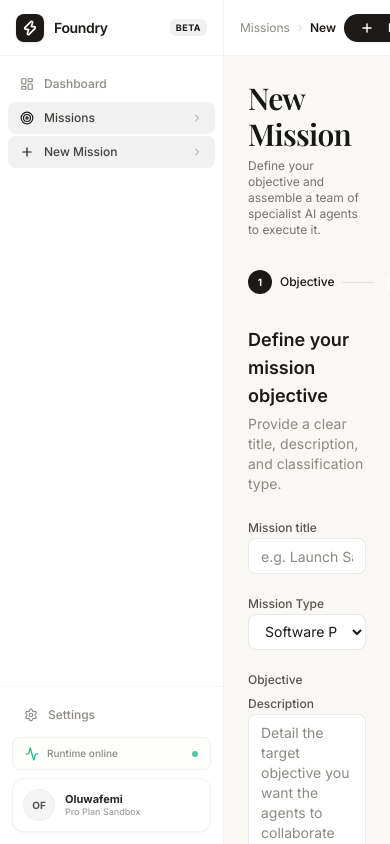
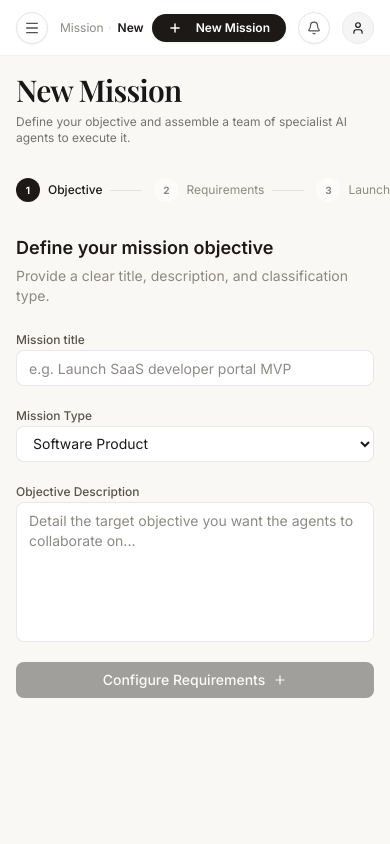
Before and after one commit to o1-spec/foundry, a Next.js app: page /missions/new in a window 390 px wide. Built offline with nearby package versions, Linux system fonts and the light colour scheme; a web font is replaced by a local one.

Commit message:
feat(layout): implement fully responsive mobile navigation sidebar drawer overlay and header triggers

```diff
--- a/src/app/(app)/layout.tsx
+++ b/src/app/(app)/layout.tsx
@@ -1,13 +1,49 @@
+"use client";
+
+import { useState } from "react";
 import { Sidebar } from "@/components/layout/Sidebar";
 import { Topbar } from "@/components/layout/Topbar";
+import { X } from "lucide-react";
 
 export default function AppLayout({ children }: { children: React.ReactNode }) {
+  const [sidebarOpen, setSidebarOpen] = useState(false);
+
   return (
     <div className="flex h-dvh overflow-hidden bg-(--color-bg-base)">
-      <Sidebar />
+      {/* Desktop Sidebar (visible on md and up) */}
+      <div className="hidden md:flex h-full shrink-0">
+        <Sidebar />
+      </div>
+
+      {/* Mobile Sidebar (Drawer overlay on mobile, open when sidebarOpen is true) */}
+      {sidebarOpen && (
+        <div className="fixed inset-0 z-50 flex md:hidden">
+          {/* Dark Backdrop */}
+          <div
+            className="fixed inset-0 bg-black/40 backdrop-blur-xs transition-opacity duration-300"
+            onClick={() => setSidebarOpen(false)}
+          />
+          {/* Sidebar panel */}
+          <div className="relative flex w-56 flex-col bg-white shadow-2xl animate-fade-right duration-200">
+            {/* Close button inside mobile sidebar */}
+            <div className="absolute top-3 right-3 z-50">
+              <button
+                onClick={() => setSidebarOpen(false)}
+                className="flex h-7 w-7 items-center justify-center rounded-full border border-neutral-200 bg-white text-neutral-600 hover:bg-neutral-50 hover:text-neutral-900 transition-colors shadow-xs"
+                aria-label="Close menu"
+              >
+                <X className="h-3.5 w-3.5" />
+              </button>
+            </div>
+            <Sidebar />
+          </div>
+        </div>
+      )}
+
+      {/* Main View Wrapper */}
       <div className="flex flex-1 flex-col overflow-hidden">
-        <Topbar />
-        <main className="flex-1 overflow-y-auto p-6">{children}</main>
+        <Topbar onMenuClick={() => setSidebarOpen(true)} />
+        <main className="flex-1 overflow-y-auto p-4 md:p-6">{children}</main>
       </div>
     </div>
   );
--- a/src/components/layout/Topbar.tsx
+++ b/src/components/layout/Topbar.tsx
@@ -2,7 +2,7 @@
 
 import Link from "next/link";
 import { usePathname } from "next/navigation";
-import { Bell, ChevronRight, User, Plus } from "lucide-react";
+import { Bell, ChevronRight, User, Plus, Menu } from "lucide-react";
 import { Button } from "@/components/ui/button";
 import {
   DropdownMenu,
@@ -25,16 +25,26 @@ function buildBreadcrumbs(pathname: string): { label: string; href: string }[] {
   return crumbs;
 }
 
-export function Topbar() {
+export function Topbar({ onMenuClick }: { onMenuClick?: () => void }) {
   const pathname = usePathname();
   const crumbs = buildBreadcrumbs(pathname);
 
   return (
     <header className="flex h-14 shrink-0 items-center gap-2 border-b border-(--color-border-subtle) bg-(--color-bg-surface) px-4">
+      {onMenuClick && (
+        <button
+          onClick={onMenuClick}
+          className="flex h-8 w-8 items-center justify-center rounded-full border border-neutral-200 bg-white text-neutral-600 hover:bg-neutral-50 hover:text-neutral-900 transition-colors shadow-xs md:hidden mr-1"
+          aria-label="Open menu"
+        >
+          <Menu className="h-4 w-4" />
+        </button>
+      )}
+
       {/* Breadcrumbs */}
-      <nav className="flex flex-1 items-center gap-1 text-xs text-(--color-text-muted)" aria-label="Breadcrumb">
+      <nav className="flex flex-1 items-center gap-1 text-xs text-(--color-text-muted) truncate" aria-label="Breadcrumb">
         {crumbs.map((crumb, i) => (
-          <span key={crumb.href} className="flex items-center gap-1">
+          <span key={crumb.href} className="flex items-center gap-1 truncate">
             {i > 0 && <ChevronRight className="h-3 w-3 opacity-40" />}
             <span
               className={
```
